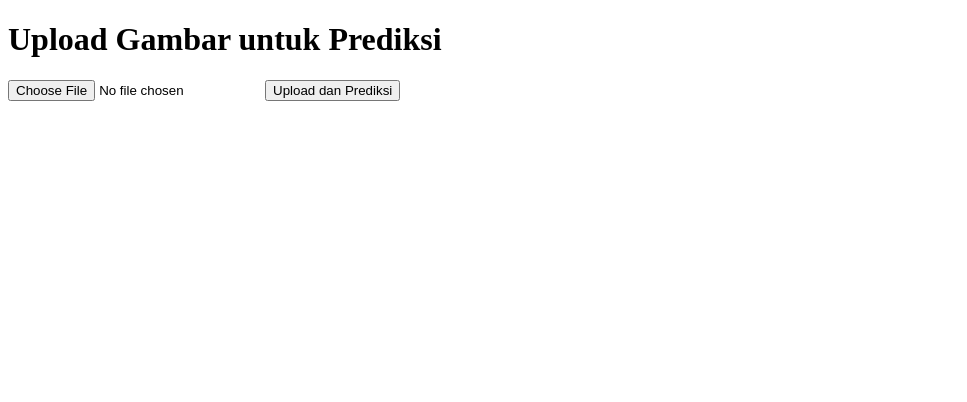
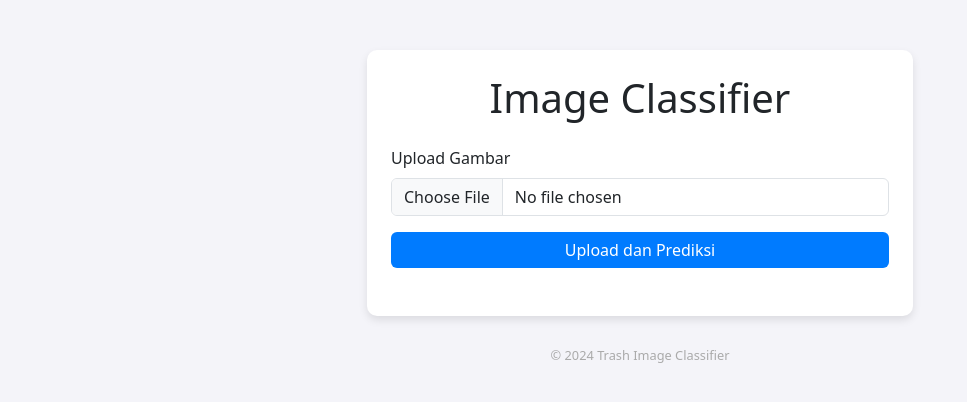
Before and after one commit to Nanaacaw/vgg_trash_image_classifier, a Flask app: page / in a window 1280 px wide. Shown: the top 402 px of the page, without its empty margins (0-967 px from the left). Run offline with Flask 3, Linux system fonts and the light colour scheme; some libraries are stand-ins or nearby versions.

Commit message:
add bootstrap and update js index.html

```diff
--- a/templates/index.html
+++ b/templates/index.html
@@ -4,15 +4,73 @@
     <meta charset="UTF-8" />
     <meta name="viewport" content="width=device-width, initial-scale=1.0" />
     <title>Image Classifier</title>
+    <!-- Bootstrap CSS -->
+    <link
+      href="https://cdn.jsdelivr.net/npm/bootstrap@5.3.2/dist/css/bootstrap.min.css"
+      rel="stylesheet"
+    />
+    <style>
+      body {
+        background-color: #f4f4f9;
+      }
+
+      .container {
+        margin-top: 50px;
+      }
+
+      .card {
+        box-shadow: 0 4px 8px rgba(0, 0, 0, 0.1);
+        border-radius: 10px;
+        border: none;
+      }
+
+      .btn-primary {
+        background-color: #007bff;
+        border: none;
+      }
+
+      .btn-primary:hover {
+        background-color: #0056b3;
+      }
+
+      footer {
+        margin-top: 30px;
+        text-align: center;
+        font-size: 0.8rem;
+        color: #aaa;
+      }
+    </style>
   </head>
   <body>
-    <h1>Upload Gambar untuk Prediksi</h1>
-    <form id="uploadForm">
-      <input type="file" id="fileInput" name="file" accept="image/*" />
-      <button type="submit">Upload dan Prediksi</button>
-    </form>
-    <div id="result"></div>
+    <div class="container">
+      <div class="row justify-content-center">
+        <div class="col-md-6">
+          <div class="card p-4">
+            <h1 class="text-center mb-4">Image Classifier</h1>
+            <form id="uploadForm">
+              <div class="mb-3">
+                <label for="fileInput" class="form-label">Upload Gambar</label>
+                <input
+                  type="file"
+                  class="form-control"
+                  id="fileInput"
+                  name="file"
+                  accept="image/*"
+                />
+              </div>
+              <button type="submit" class="btn btn-primary w-100">
+                Upload dan Prediksi
+              </button>
+            </form>
+            <div id="result" class="mt-4 text-center"></div>
+          </div>
+        </div>
+      </div>
+    </div>
+    <footer>© 2024 Trash Image Classifier</footer>
 
+    <!-- Bootstrap JS -->
+    <script src="https://cdn.jsdelivr.net/npm/bootstrap@5.3.2/dist/js/bootstrap.bundle.min.js"></script>
     <script>
       document
         .getElementById("uploadForm")
@@ -24,25 +82,28 @@
           formData.append("file", fileInput);
 
           try {
-            const response = await fetch("http://127.0.0.1:5000/predict", {
-              method: "POST",
-              body: formData,
-            });
+            const response = await fetch(
+              "https://app-trash-image-classify.1ow35h81b0qb.us-south.codeengine.appdomain.cloud/predict",
+              {
+                method: "POST",
+                body: formData,
+              }
+            );
 
             const data = await response.json();
             if (response.ok) {
               document.getElementById(
                 "result"
-              ).innerText = `Class: ${data.predicted_class}, Confidence: ${data.confidence}`;
+              ).innerHTML = `<strong>Class:</strong> ${data.predicted_class} <br> <strong>Confidence:</strong> ${data.confidence}`;
             } else {
               document.getElementById(
                 "result"
-              ).innerText = `Error: ${data.error}`;
+              ).innerHTML = `<strong>Error:</strong> ${data.error}`;
             }
           } catch (error) {
             document.getElementById(
               "result"
-            ).innerText = `Request failed: ${error.message}`;
+            ).innerHTML = `<strong>Request failed:</strong> ${error.message}`;
           }
         });
     </script>
```
